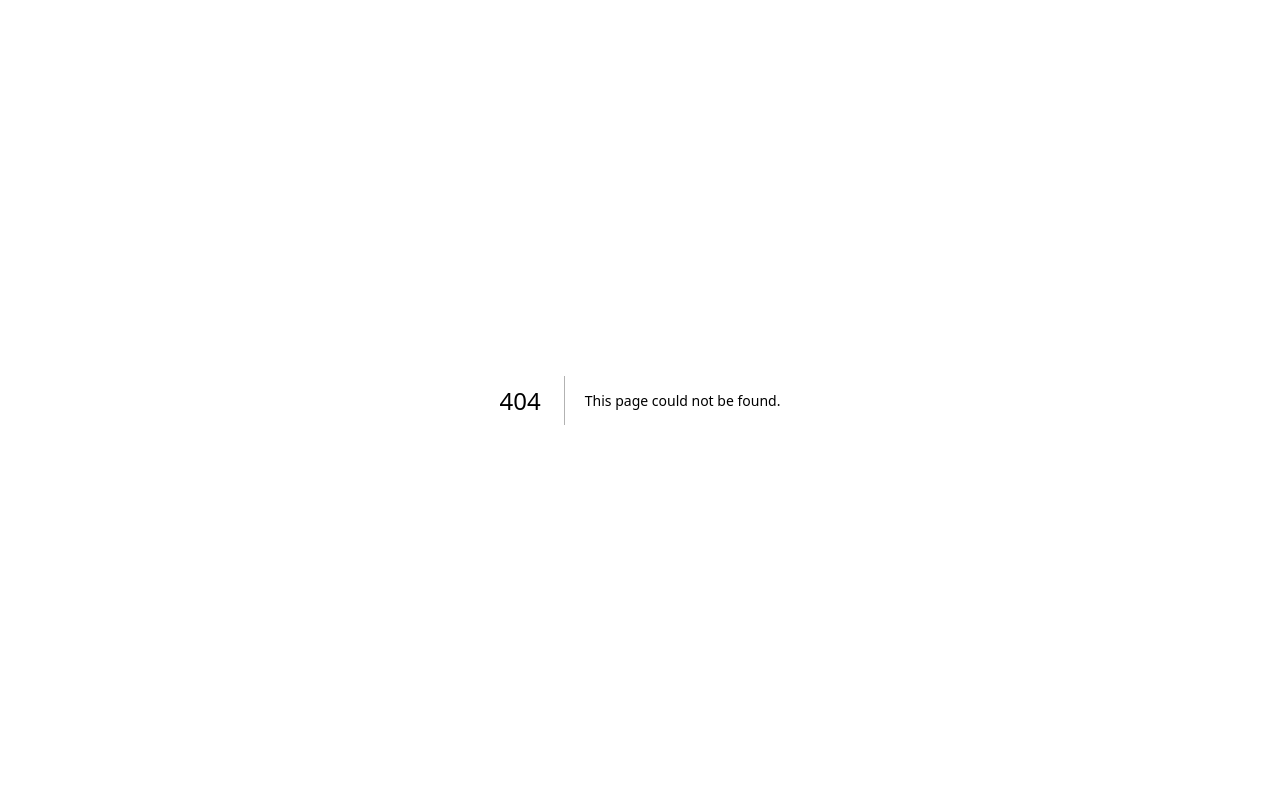
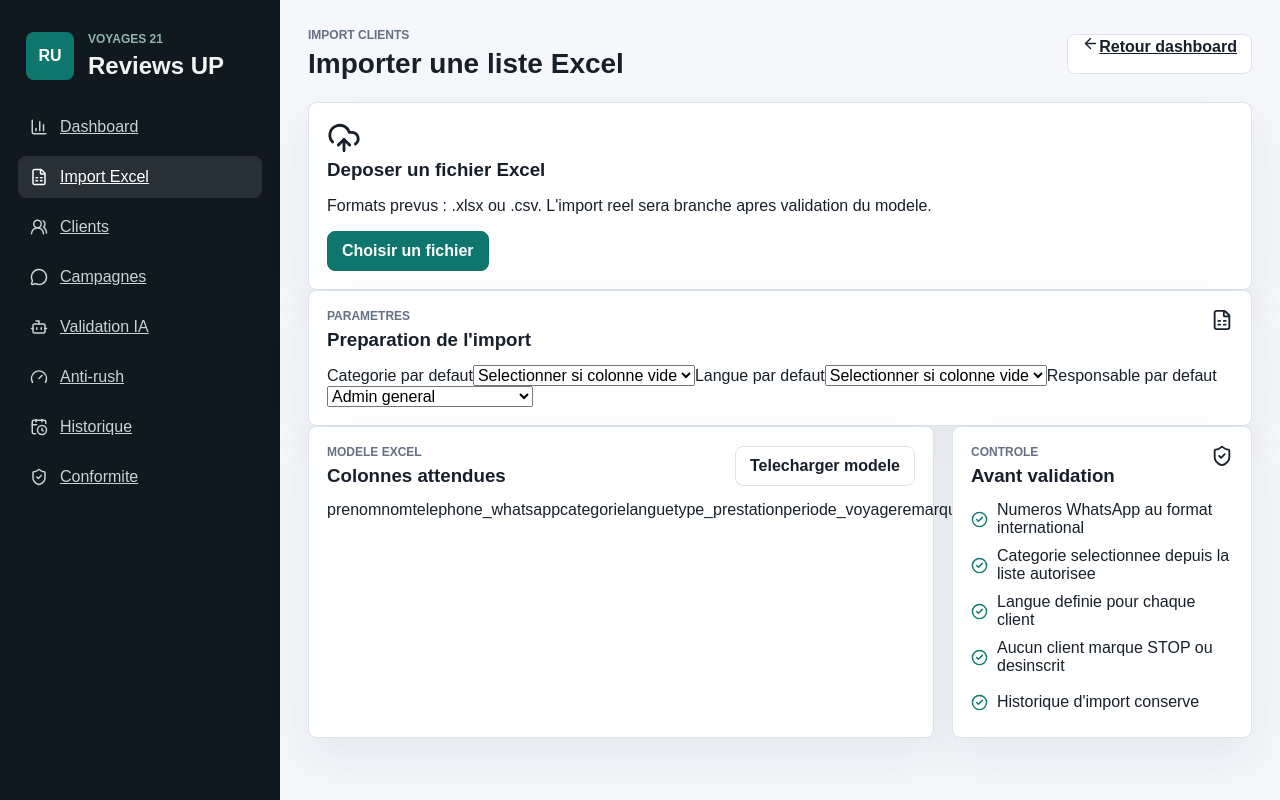
Before and after one commit to karimzoubdane-debug/reviews-up, a Next.js app: page /import-excel in a window 1280 px wide. Before the commit this address had no page. Built offline with nearby package versions, Linux system fonts and the light colour scheme.

Commit message:
Add Excel import page

```diff
--- /dev/null
+++ b/app/import-excel/page.tsx
@@ -0,0 +1,173 @@
+import Link from "next/link";
+import {
+  ArrowLeft,
+  BarChart3,
+  Bot,
+  CalendarClock,
+  CheckCircle2,
+  FileSpreadsheet,
+  Gauge,
+  MessageCircle,
+  ShieldCheck,
+  UploadCloud,
+  UsersRound
+} from "lucide-react";
+
+const navigation = [
+  { label: "Dashboard", icon: BarChart3, href: "/" },
+  { label: "Import Excel", icon: FileSpreadsheet, href: "/import-excel", active: true },
+  { label: "Clients", icon: UsersRound, href: "#" },
+  { label: "Campagnes", icon: MessageCircle, href: "#" },
+  { label: "Validation IA", icon: Bot, href: "#" },
+  { label: "Anti-rush", icon: Gauge, href: "#" },
+  { label: "Historique", icon: CalendarClock, href: "#" },
+  { label: "Conformite", icon: ShieldCheck, href: "#" }
+];
+
+const requiredColumns = [
+  "prenom",
+  "nom",
+  "telephone_whatsapp",
+  "categorie",
+  "langue",
+  "type_prestation",
+  "periode_voyage",
+  "remarque_interne",
+  "responsable"
+];
+
+const importChecks = [
+  "Numeros WhatsApp au format international",
+  "Categorie selectionnee depuis la liste autorisee",
+  "Langue definie pour chaque client",
+  "Aucun client marque STOP ou desinscrit",
+  "Historique d'import conserve"
+];
+
+export default function ImportExcelPage() {
+  return (
+    <main className="app-shell">
+      <aside className="sidebar" aria-label="Navigation principale">
+        <div className="brand-block">
+          <div className="brand-mark">RU</div>
+          <div>
+            <p className="brand-kicker">Voyages 21</p>
+            <h1>Reviews UP</h1>
+          </div>
+        </div>
+
+        <nav className="nav-list">
+          {navigation.map((item) => {
+            const Icon = item.icon;
+            return (
+              <Link className={item.active ? "nav-item active" : "nav-item"} href={item.href} key={item.label}>
+                <Icon size={18} aria-hidden="true" />
+                <span>{item.label}</span>
+              </Link>
+            );
+          })}
+        </nav>
+      </aside>
+
+      <section className="workspace">
+        <header className="topbar">
+          <div>
+            <p className="eyebrow">Import clients</p>
+            <h2>Importer une liste Excel</h2>
+          </div>
+          <Link className="secondary-button link-button" href="/">
+            <ArrowLeft size={17} />
+            Retour dashboard
+          </Link>
+        </header>
+
+        <section className="import-grid">
+          <div className="panel upload-panel">
+            <div className="upload-zone">
+              <UploadCloud size={34} />
+              <h3>Deposer un fichier Excel</h3>
+              <p>Formats prevus : .xlsx ou .csv. L'import reel sera branche apres validation du modele.</p>
+              <button className="primary-button">Choisir un fichier</button>
+            </div>
+          </div>
+
+          <div className="panel">
+            <div className="panel-header compact">
+              <div>
+                <p className="eyebrow">Parametres</p>
+                <h3>Preparation de l'import</h3>
+              </div>
+              <FileSpreadsheet size={22} />
+            </div>
+            <div className="form-grid">
+              <label>
+                Categorie par defaut
+                <select>
+                  <option>Selectionner si colonne vide</option>
+                  <option>Omra</option>
+                  <option>Hajj</option>
+                  <option>Visa</option>
+                  <option>Billets d'avion</option>
+                  <option>Sejours touristiques</option>
+                  <option>Voyages organises</option>
+                  <option>Autres</option>
+                </select>
+              </label>
+              <label>
+                Langue par defaut
+                <select>
+                  <option>Selectionner si colonne vide</option>
+                  <option>Francais</option>
+                  <option>Arabe classique</option>
+                  <option>Darija</option>
+                  <option>Mix francais/arabe</option>
+                </select>
+              </label>
+              <label>
+                Responsable par defaut
+                <select>
+                  <option>Admin general</option>
+                  <option>Responsable Omra/Hajj</option>
+                  <option>Responsable billetterie</option>
+                  <option>Responsable destinations</option>
+                </select>
+              </label>
+            </div>
+          </div>
+        </section>
+
+        <section className="content-grid">
+          <div className="panel wide-panel">
+            <div className="panel-header">
+              <div>
+                <p className="eyebrow">Modele Excel</p>
+                <h3>Colonnes attendues</h3>
+              </div>
+              <button className="secondary-button">Telecharger modele</button>
+            </div>
+            <div className="columns-grid">
+              {requiredColumns.map((column) => (
+                <span className="column-pill" key={column}>{column}</span>
+              ))}
+            </div>
+          </div>
+
+          <div className="panel">
+            <div className="panel-header compact">
+              <div>
+                <p className="eyebrow">Controle</p>
+                <h3>Avant validation</h3>
+              </div>
+              <ShieldCheck size={22} />
+            </div>
+            <ul className="check-list">
+              {importChecks.map((item) => (
+                <li key={item}><CheckCircle2 size={17} />{item}</li>
+              ))}
+            </ul>
+          </div>
+        </section>
+      </section>
+    </main>
+  );
+}
```
